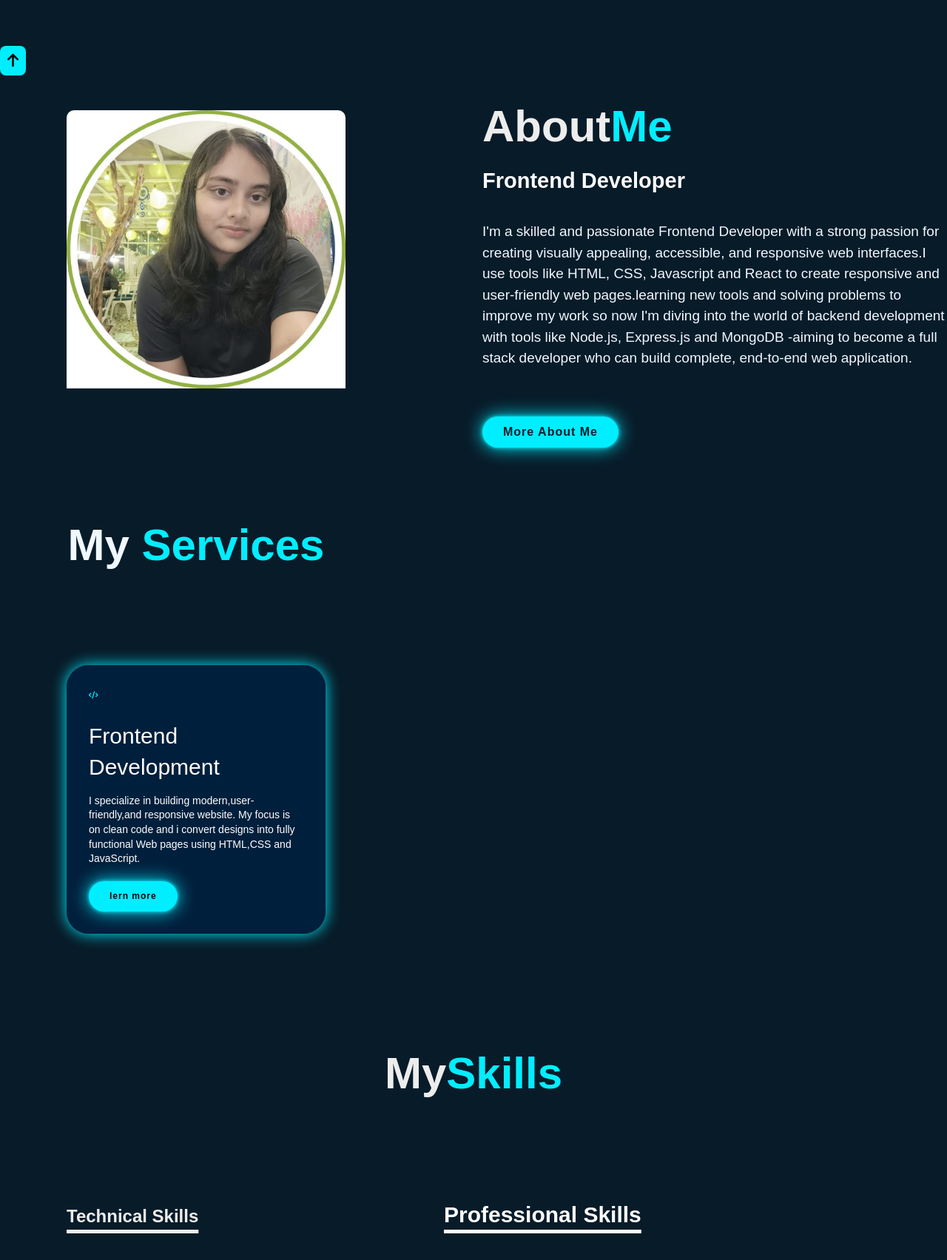
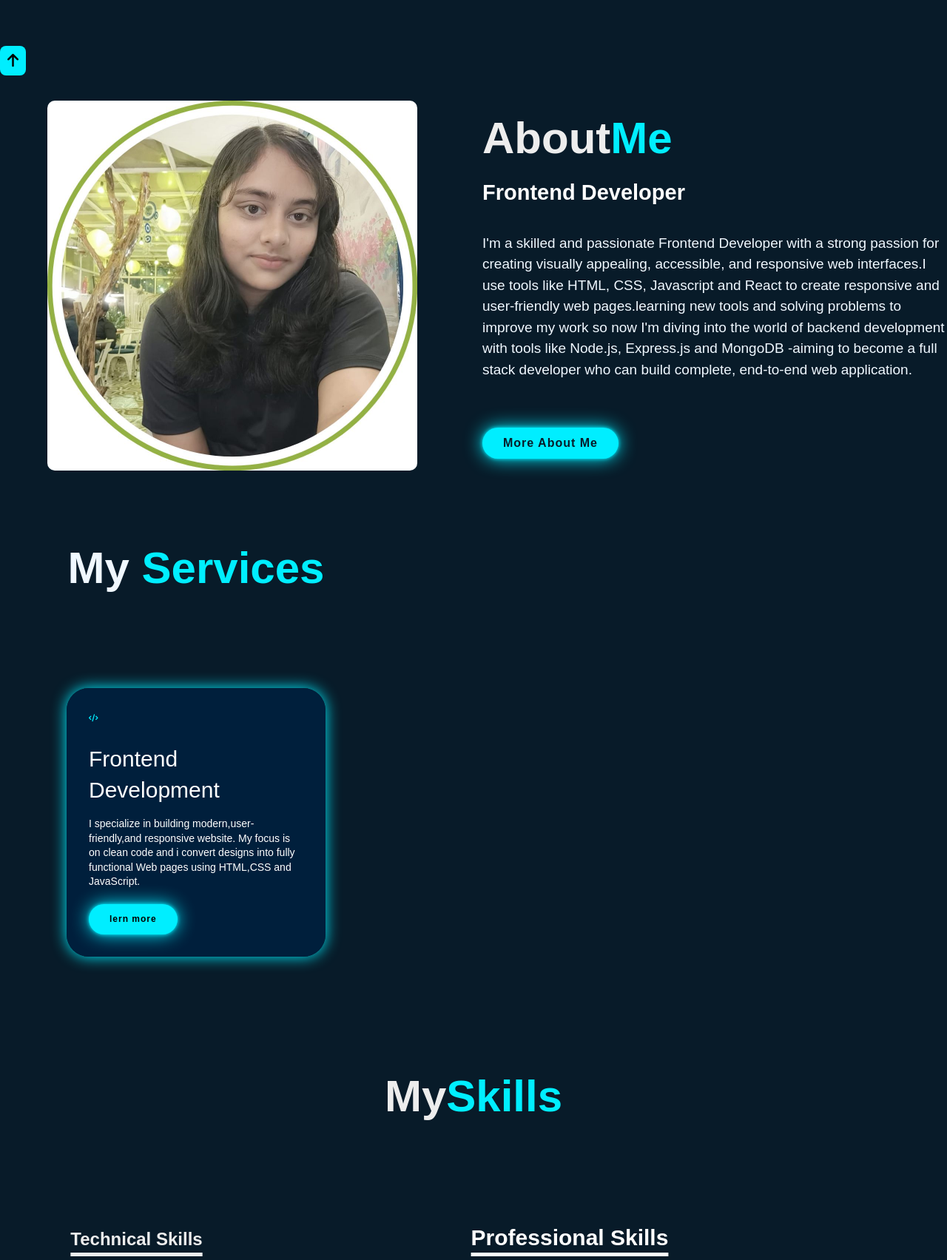
Before and after one commit to BithikaDas08/myportfoloi1234, a plain HTML site: page index.html in a window 1280 px wide. Shown: the part 664-2367 px from the top of the page at 74% size. Drawn offline with nearby package versions, Linux system fonts and the light colour scheme.

Commit message:
Update portfolio.css

```diff
--- a/portfolio.css
+++ b/portfolio.css
@@ -156,13 +156,16 @@ body {
 }
 
 .about-img img {
-    padding-bottom: 10%;
-    max-width: 100%;
+    width: 90vw;
     height: auto;
-    width: 60%;
+    max-width: 500px;
     border-radius: 10px;
-   margin-left: 90px;
+}
 
+.about-img {
+    display: flex;
+    justify-content: center;
+    align-items: center;
 }
 
 .about-text h2 {
@@ -187,7 +190,12 @@ body {
     line-height: 1.5;
     margin-bottom: 4rem;
 }
-
+@media (max-width: 768px) {
+    .about-img img {
+        width: 100vw;
+        border-radius: 0; /* optional for full bleed look */
+    }
+}
 @media (max-width: 768px) {
   .about {
     display: block;
@@ -345,7 +353,7 @@ section {
     margin-left: 0;
 }
 .heading1{
-    text-align: left;
+    text-align: center;
     text-decoration: underline;
     text-underline-offset: 10px;
     text-decoration-thickness:5px;
@@ -551,13 +559,14 @@ html {
 }
 
 .heading {
+  text-align: center;
   color: #fff;
   font-size: 30px;
   margin-bottom: 100px;
   text-decoration: underline;
   text-underline-offset: 10px;
    text-decoration-thickness:5px;
- /text-align: center;/
+
 }
 
 .radial-bars {
```
